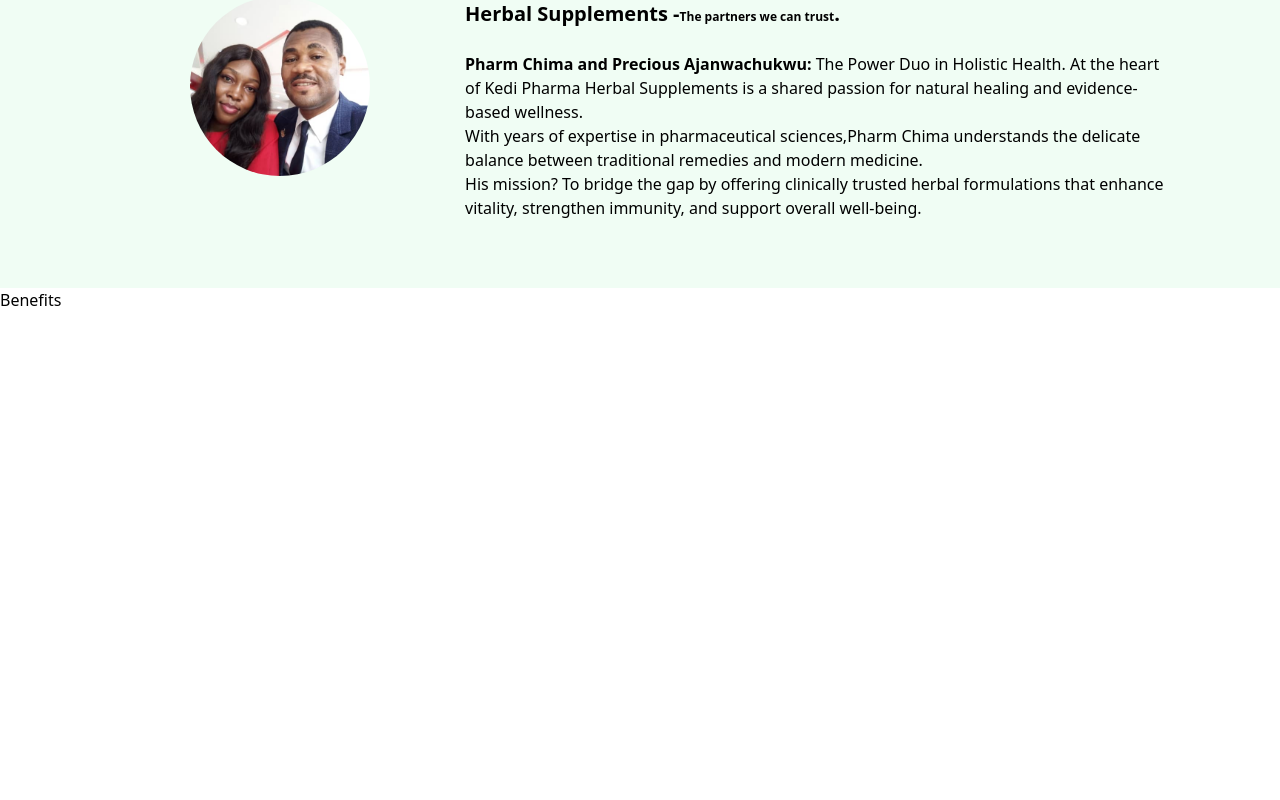
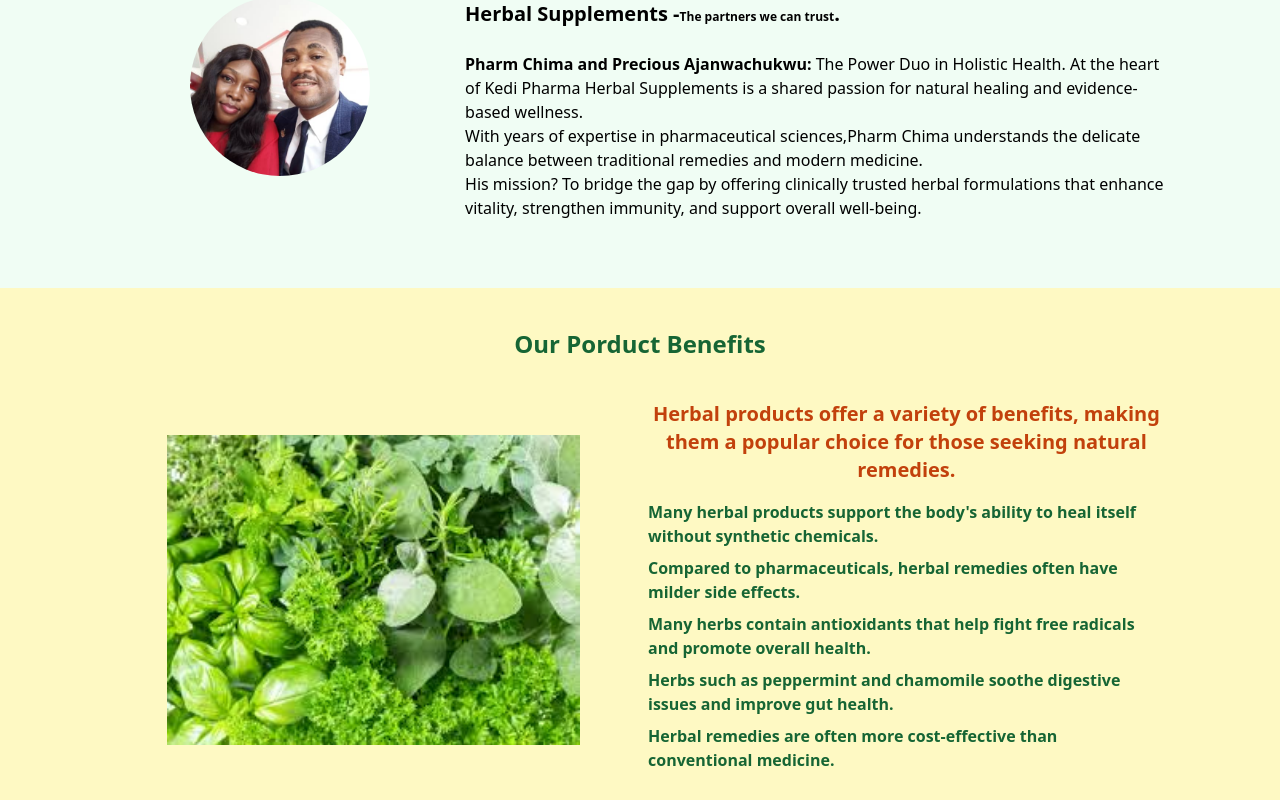
Before and after one commit to Tech041/kedi, a React (Vite) app: page / in a window 1280 px wide. Shown: the part 712-1512 px from the top of the page. Before the commit the page ends 1024 px from the top, so only its background shows below. Built offline with nearby package versions, Linux system fonts and the light colour scheme.

Commit message:
completed benefit section

```diff
--- a/src/components/About.jsx
+++ b/src/components/About.jsx
@@ -2,7 +2,7 @@
 
 const About = () => {
   return (
-    <section className="h-[600px] md:h-[400px] w-full bg-green-50 pt-10 ">
+    <section className="h-[750px] md:h-[400px] w-full bg-green-50 pt-10 ">
       <Container>
         <div className="">
           <h1 className="text-xl md:text-2xl font-semibold text-center md:text-start text-orange-700 uppercase ">
--- a/src/components/Benefits.jsx
+++ b/src/components/Benefits.jsx
@@ -1,7 +1,54 @@
 import React from "react";
+import Container from "./Container";
 
 const Benefits = () => {
-  return <div>Benefits</div>;
+  return (
+    <section className="pt-10 bg-yellow-100 pb-5">
+      <Container>
+        <h1 className="capitalize text-center font-semibold text-xl md:text-2xl text-green-800">
+          Our Porduct benefits
+        </h1>
+        <div className="flex flex-col md:flex-row justify-between items-center gap-4 pt-10 ">
+          {/* left */}
+          <div className=" flex-1 flex justify-center items-center w-full h-full">
+            <div className="w-[80%] h-[60%]">
+              <img src="/herbs.jpg" alt="" className="w-full h-full" />
+            </div>
+          </div>
+          {/* right */}
+          <div className="flex-1  font-semibold text-green-800 w-full h-full flex justify-center items-center ">
+            <div className="">
+              <h1 className="text-xl text-orange-700  text-center pb-2">
+                Herbal products offer a variety of benefits, making them a
+                popular choice for those seeking natural remedies.
+
+              </h1>
+              <p className="py-2">
+                Many herbal products support the body's ability to heal itself
+                without synthetic chemicals.
+              </p>
+              <p className="">
+                Compared to pharmaceuticals, herbal remedies often have milder
+                side effects.
+              </p>
+              <p className="py-2">
+                Many herbs contain antioxidants that help fight free radicals
+                and promote overall health.
+              </p>
+              <p>
+                Herbs such as peppermint and chamomile soothe digestive issues
+                and improve gut health.
+              </p>
+              <p className="py-2">
+                Herbal remedies are often more cost-effective than conventional
+                medicine.
+              </p>
+            </div>
+          </div>
+        </div>
+      </Container>
+    </section>
+  );
 };
 
 export default Benefits;
--- a/src/components/OurCategories.jsx
+++ b/src/components/OurCategories.jsx
@@ -73,10 +73,10 @@
   }, [currentIndex]);
 
   // Handle manual navigation
-  const goToSlide = (index) => {
-    setTransition("transform duration-500 ease-in-out");
-    setCurrentIndex(index);
-  };
+  // const goToSlide = (index) => {
+  //   setTransition("transform duration-500 ease-in-out");
+  //   setCurrentIndex(index);
+  // };
 
   return (
     <div className="flex items-center justify-center ">
@@ -119,7 +119,7 @@
         </button> */}
 
           {/* Dot Indicators */}
-          <div className="absolute bottom-5 left-1/2 transform -translate-x-1/2 flex gap-2">
+          {/* <div className="absolute bottom-5 left-1/2 transform -translate-x-1/2 flex gap-2">
             {slides.map((_, index) => (
               <button
                 key={index}
@@ -129,7 +129,7 @@
                 onClick={() => goToSlide(index)}
               />
             ))}
-          </div>
+          </div> */}
         </div>
       </div>
     </div>
```
Also changed, not shown: public/herbs.jpg (added).
